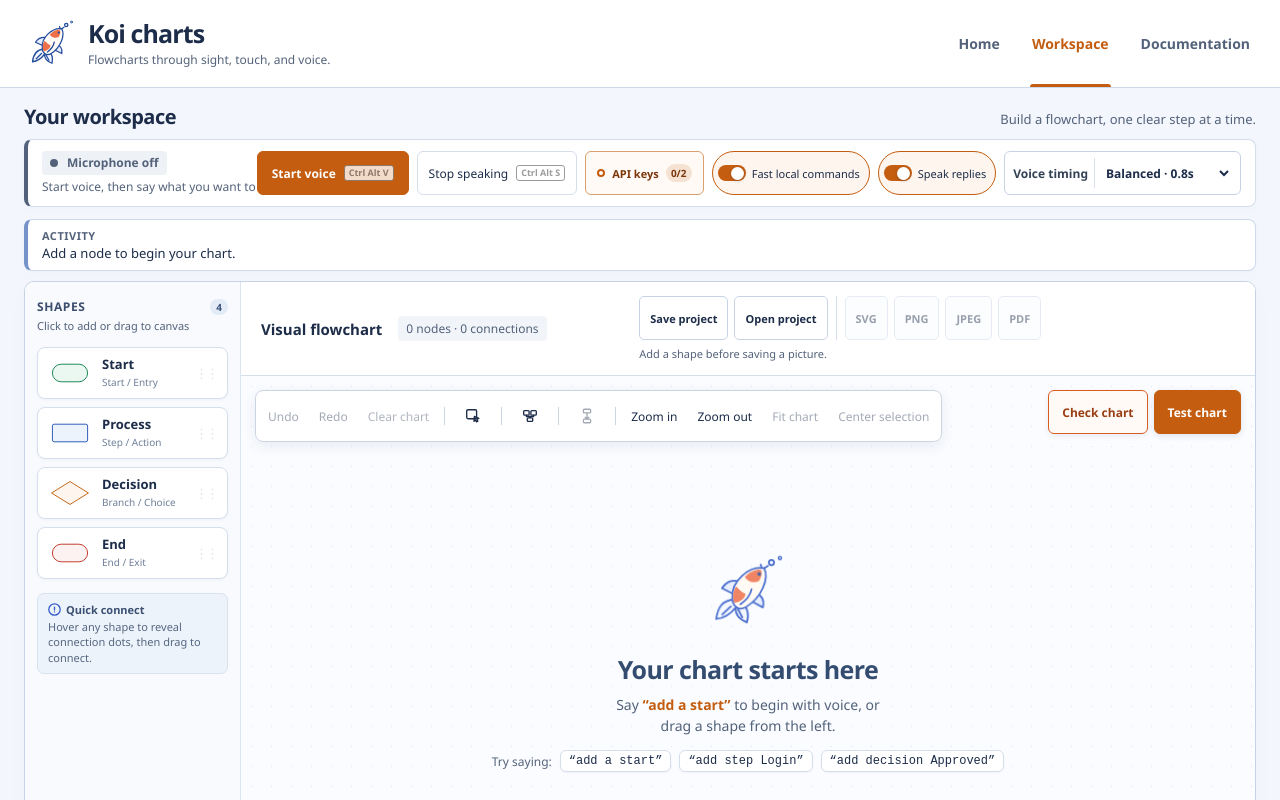
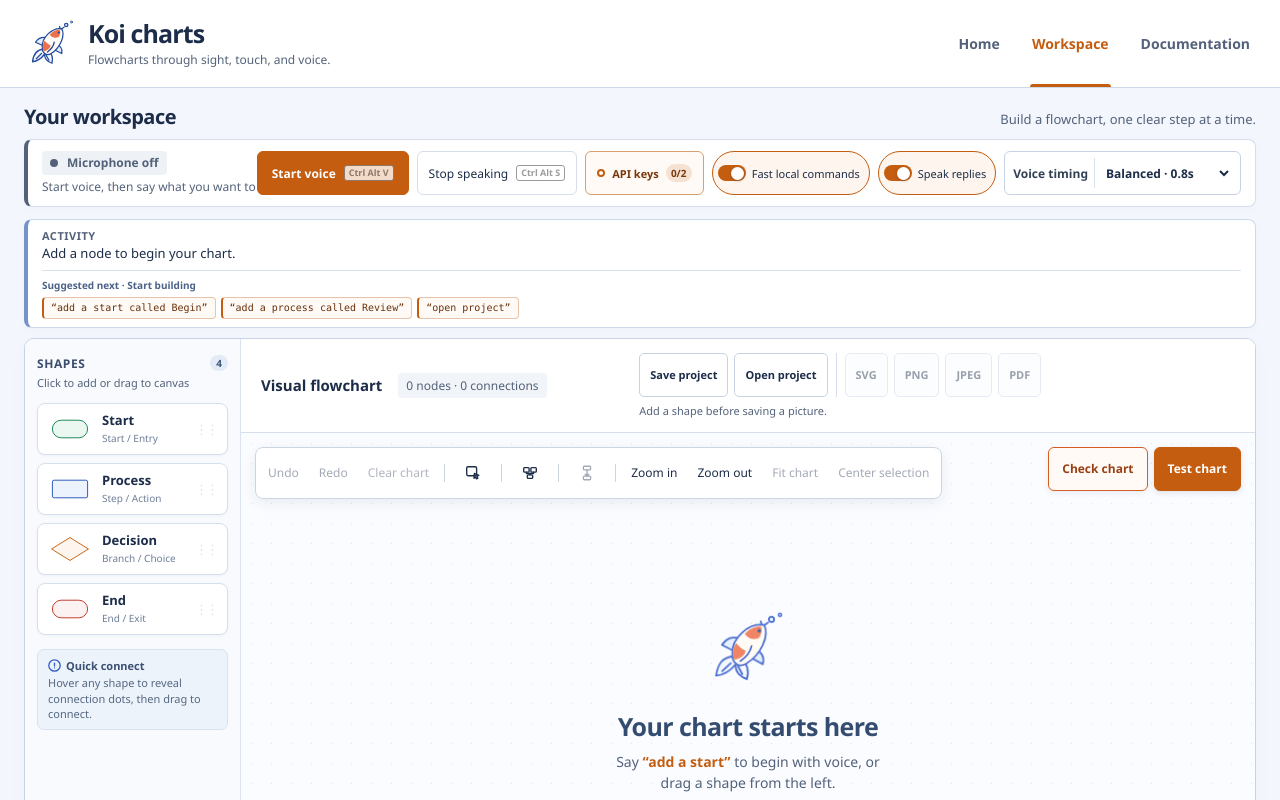
Before and after one commit to Shaurav-Vora/Koi-charts, a Next.js app: page /workspace in a window 1280 px wide. Shown: the top 800 px of the page. Built offline with nearby package versions, Linux system fonts and the light colour scheme.

Commit message:
feat: suggest contextual voice commands

```diff
--- a/src/app/workspace.css
+++ b/src/app/workspace.css
@@ -1198,3 +1198,50 @@ kbd { font-family: inherit; font-size: .9em; border: 1px solid #c7d3e5; border-b
  #workspace .audit-popover { max-height: 390px; }
  #workspace .canvas-area { height: 580px; }
 }
+
+/* Contextual voice syntax stays inside Activity, so guidance follows the current task without
+   taking another row from the canvas. The orange rule echoes the spoken-command path in the brand. */
+#workspace .contextual-commands {
+  min-width: 0;
+  margin-top: 6px;
+  padding-top: 7px;
+  border-top: 1px solid color-mix(in srgb, var(--fb-border) 78%, transparent);
+  white-space: normal;
+}
+#workspace .contextual-commands-label {
+  display: block;
+  margin-bottom: 5px;
+  color: var(--fb-label);
+  font-size: 10px;
+  font-weight: 700;
+}
+#workspace .contextual-command-list {
+  display: flex;
+  flex-wrap: wrap;
+  gap: 5px;
+  margin: 0;
+  padding: 0;
+  list-style: none;
+}
+#workspace .contextual-command-list li { min-width: 0; max-width: 100%; }
+#workspace .contextual-command-list code {
+  display: block;
+  max-width: 100%;
+  padding: 3px 7px;
+  border: 1px solid #e7c4a9;
+  border-left: 2px solid var(--accent);
+  border-radius: 4px;
+  background: #fffaf5;
+  color: #67310d;
+  font-family: ui-monospace, "Cascadia Code", Consolas, monospace;
+  font-size: 10px;
+  line-height: 1.35;
+  overflow-wrap: anywhere;
+}
+#workspace .command-feedback .pending-actions {
+  padding-top: 6px;
+  border-top: 1px solid color-mix(in srgb, var(--fb-border) 78%, transparent);
+}
+@media (forced-colors: active) {
+  #workspace .contextual-command-list code { border-color: ButtonText; }
+}
--- a/src/editor/Editor.tsx
+++ b/src/editor/Editor.tsx
@@ -26,6 +26,7 @@ import AuditPanel from "../audit/AuditPanel";
 import { currentAuditIssue } from "../audit/state";
 import type { GuidedAuditEditTarget } from "../audit/fixes";
 import type { ViewAction, ViewActionResult } from "../commands/view-control";
+import { suggestedCommands } from "./suggested-commands";
 
 const editableTarget = (target: EventTarget | null) =>
   target instanceof Element && !!target.closest('input, textarea, select, [contenteditable]:not([contenteditable="false"]), [role="textbox"]');
@@ -103,6 +104,17 @@ export default function Editor({ coordinator: supplied }: { coordinator?: Return
     const available = new Set(graph.nodes.map(node => node.id));
     return selectionProjectImportKey === projectImportKey ? selectedNodeIds.filter(id => available.has(id)) : [];
   }, [graph.nodes, projectImportKey, selectedNodeIds, selectionProjectImportKey]);
+  const suggestions = useMemo(() => suggestedCommands({
+    graph,
+    displayIds: state.displayIds,
+    focusedNodeId,
+    selectedEdgeId: activeInspectEdgeRequest?.edgeId ?? null,
+    selectedNodeCount: activeSelectedNodeIds.length,
+    pendingKind: pending?.kind ?? null,
+    auditOpen: audit.status === "open",
+    playbackStatus: playback.status,
+    playbackChoices: playback.choices,
+  }), [activeInspectEdgeRequest?.edgeId, activeSelectedNodeIds.length, audit.status, focusedNodeId, graph, pending?.kind, playback.choices, playback.status, state.displayIds]);
   const nodeInspectorOpen = !!focused && activeSelectedNodeIds.length < 2 && !activeInspectEdgeRequest && audit.status !== "open" && playback.status === "idle";
   const canvasOverlayOpen = nodeInspectorOpen || activeSelectedNodeIds.length > 1 || !!activeInspectEdgeRequest || audit.status === "open" || playback.status !== "idle";
   const updateSelectedNodeIds = useCallback((nodeIds: string[]) => {
@@ -232,6 +244,12 @@ export default function Editor({ coordinator: supplied }: { coordinator?: Return
             {message || (isIdle ? "Ready · Say a voice command or click a shape to begin." : "")}
           </p>
         </div>
+        <aside className="contextual-commands" aria-label="Suggested voice commands">
+          <span className="contextual-commands-label">Suggested next · {suggestions.context}</span>
+          <ul className="contextual-command-list">
+            {suggestions.commands.map(command => <li key={command}><code>&ldquo;{command}&rdquo;</code></li>)}
+          </ul>
+        </aside>
         {pending && <div className="pending-actions">
           {pending.kind === "deletion" ? <button className="danger-button" onClick={() => onCommand({ kind: "confirm" })}>Confirm deletion</button> : choiceLabels(graph, pending.candidates, pending.elementKind).map((label, index) => <button key={pending.candidates[index]} onClick={() => dispatch({ type: "choose", candidateId: pending.candidates[index], idSeed: crypto.randomUUID() })}>{`${index + 1}. ${label}`}</button>)}
           <button onClick={() => onCommand({ kind: "cancel" })}>Cancel</button>
--- /dev/null
+++ b/src/editor/suggested-commands.ts
@@ -0,0 +1,87 @@
+import type { FlowGraph } from "../graph/types";
+import type { PlaybackStatus } from "../playback/types";
+
+type SuggestionContext = {
+  graph: FlowGraph;
+  displayIds: Record<string, string>;
+  focusedNodeId: string | null;
+  selectedEdgeId: string | null;
+  selectedNodeCount: number;
+  pendingKind: "deletion" | "clarification" | null;
+  auditOpen: boolean;
+  playbackStatus: PlaybackStatus;
+  playbackChoices: { label: string }[];
+};
+
+export type CommandSuggestions = {
+  context: string;
+  commands: string[];
+};
+
+const spokenRef = (id: string, displayIds: Record<string, string>) => displayIds[id] ?? id;
+
+/**
+ * Keeps the most useful exact local phrases beside the current activity. The ordering mirrors
+ * the editor's interaction modes: a pending question must be resolved before another edit,
+ * followed by guided modes, direct selection, and finally whole-chart actions.
+ */
+export function suggestedCommands({
+  graph,
+  displayIds,
+  focusedNodeId,
+  selectedEdgeId,
+  selectedNodeCount,
+  pendingKind,
+  auditOpen,
+  playbackStatus,
+  playbackChoices,
+}: SuggestionContext): CommandSuggestions {
+  if (pendingKind === "deletion") return { context: "Deletion waiting", commands: ["confirm delete", "cancel"] };
+  if (pendingKind === "clarification") return { context: "Choice waiting", commands: ["one", "two", "cancel"] };
+
+  if (playbackStatus !== "idle") {
+    if (playbackStatus === "choosing_branch" && playbackChoices.length) {
+      return { context: "Choose a route", commands: [...playbackChoices.slice(0, 2).map(choice => `take ${choice.label}`), "stop test"] };
+    }
+    return { context: "Testing the route", commands: ["next", "repeat", "stop test"] };
+  }
+
+  if (auditOpen) return { context: "Reviewing issues", commands: ["next issue", "repeat issue", "close check"] };
+
+  if (selectedEdgeId) {
+    const edge = graph.edges.find(candidate => candidate.id === selectedEdgeId);
+    if (edge) {
+      const source = spokenRef(edge.source, displayIds);
+      const target = spokenRef(edge.target, displayIds);
+      return {
+        context: "Connection selected",
+        commands: [
+          `label connection from ${source} to ${target} as Yes`,
+          `delete the connection from ${source} to ${target}`,
+        ],
+      };
+    }
+  }
+
+  if (selectedNodeCount > 1) return { context: `${selectedNodeCount} shapes selected`, commands: ["clear selection", "check chart", "arrange chart"] };
+
+  if (focusedNodeId && graph.nodes.some(node => node.id === focusedNodeId)) {
+    return {
+      context: "Shape selected",
+      commands: ["connect this to a new process called Review", "rename this to New label", "describe this"],
+    };
+  }
+
+  if (!graph.nodes.length) {
+    return {
+      context: "Start building",
+      commands: ["add a start called Begin", "add a process called Review", "open project"],
+    };
+  }
+
+  const first = graph.nodes[0];
+  return {
+    context: "Continue the chart",
+    commands: [`focus on ${spokenRef(first.id, displayIds)}`, "check chart", "test chart"],
+  };
+}
```
Also changed, not shown: 2 other files (tests, documents, lock files or other folders).
